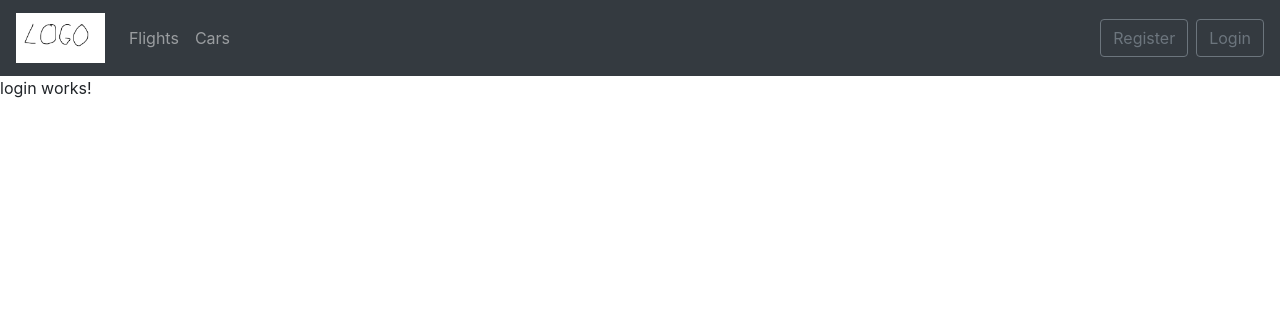
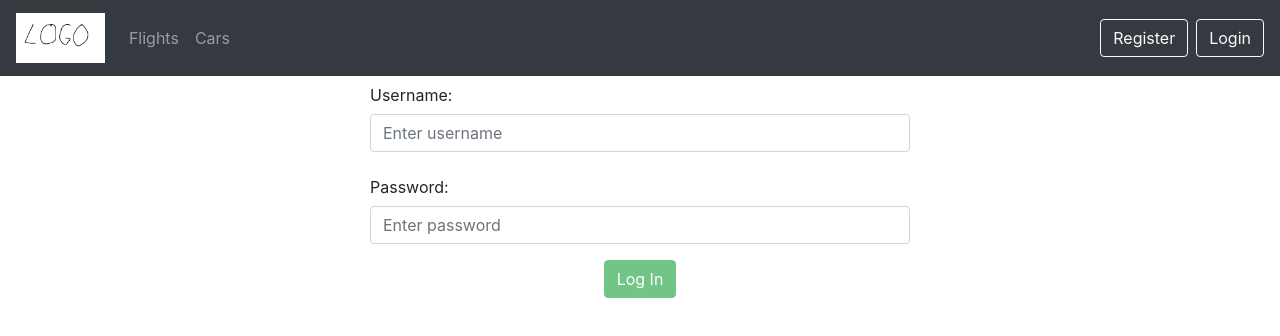
Before and after one commit to Dino97/Web-2, an Angular app in the folder projekat/: page /login in a window 1280 px wide. Shown: the top 336 px of the page. Built offline with nearby package versions, Linux system fonts and the light colour scheme.

Commit message:
Dodato logovanje

```diff
--- a/projekat/src/app/app.component.html
+++ b/projekat/src/app/app.component.html
@@ -1,7 +1,8 @@
-  <div class="row">
-    <div class="col">
-      <app-header></app-header>
-    </div>
+<div class="row">
+  <div class="col">
+    <app-header></app-header>
   </div>
-
+</div>
+<div class="container-fluid">
   <router-outlet></router-outlet>
+</div>
--- a/projekat/src/app/app.module.ts
+++ b/projekat/src/app/app.module.ts
@@ -1,5 +1,6 @@
 import { BrowserModule } from '@angular/platform-browser';
 import { NgModule } from '@angular/core';
+import { ReactiveFormsModule } from '@angular/forms'
 
 import { AppRoutingModule } from './app-routing.module';
 import { AppComponent } from './app.component';
@@ -16,7 +17,8 @@ import { LoginComponent} from './components/login/login.component';
   ],
   imports: [
     BrowserModule,
-    AppRoutingModule
+    AppRoutingModule,
+    ReactiveFormsModule
   ],
   providers: [],
   bootstrap: [AppComponent]
--- a/projekat/src/app/components/core/header/header.component.html
+++ b/projekat/src/app/components/core/header/header.component.html
@@ -11,7 +11,7 @@
         </li>
     </ul>
     <div class="ml-auto">
-        <button class="btn btn-outline-secondary mr-2">Register</button>
-        <button class="btn btn-outline-secondary" routerLink="/login">Login</button>
+        <button class="btn btn-outline-light mr-2">Register</button>
+        <button class="btn btn-outline-light" routerLink="/login">Login</button>
     </div>
 </nav>
--- a/projekat/src/app/components/login/login.component.html
+++ b/projekat/src/app/components/login/login.component.html
@@ -1 +1,19 @@
-<p>login works!</p>
+<div class="container">
+    <form [formGroup]="loginForm" (ngSubmit)="onSubmit()">
+        <div class="row justify-content-center">
+            <div class="col-sm-6 form-group">
+                <label class="col-form-label" for="username">Username:</label>
+                <input class="form-control" type="text" id="username" formControlName="username" placeholder="Enter username">
+            </div>
+        </div>
+        <div class="row justify-content-center">
+            <div class="col-sm-6 form-group">
+                <label class="col-form-label" for="password">Password:</label>
+                <input class="form-control" type="password" id="password" formControlName="password" placeholder="Enter password">
+            </div>
+        </div>
+        <div class="form-group row justify-content-center">
+            <button [disabled]="loginForm.invalid" class="btn btn-success" type="submit">Log In</button>
+        </div>
+    </form>
+</div>
--- a/projekat/src/app/components/login/login.component.ts
+++ b/projekat/src/app/components/login/login.component.ts
@@ -1,4 +1,5 @@
 import { Component, OnInit } from '@angular/core';
+import { FormGroup, FormControl, Validators} from '@angular/forms'
 
 @Component({
   selector: 'app-login',
@@ -6,10 +7,20 @@ import { Component, OnInit } from '@angular/core';
   styleUrls: ['./login.component.css']
 })
 export class LoginComponent implements OnInit {
+  loginForm: FormGroup;
 
   constructor() { }
 
   ngOnInit(): void {
+    this.initForm()
   }
 
+  private initForm(){
+    this.loginForm = new FormGroup({
+      'username': new FormControl(null, Validators.required),
+      'password': new FormControl(null, Validators.required)
+    });
+  }
+
+  onSubmit(){}
 }
```
